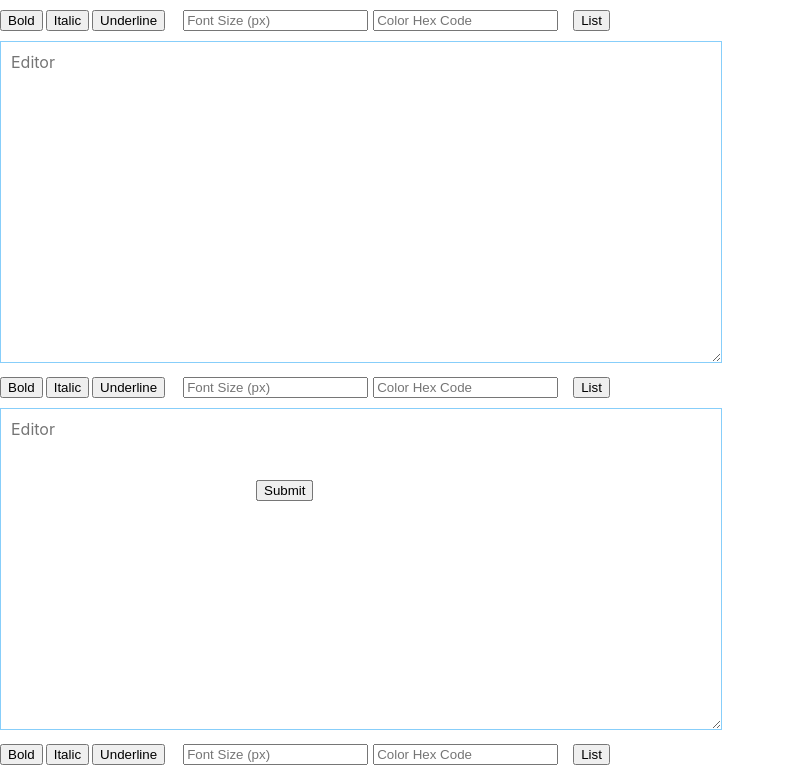
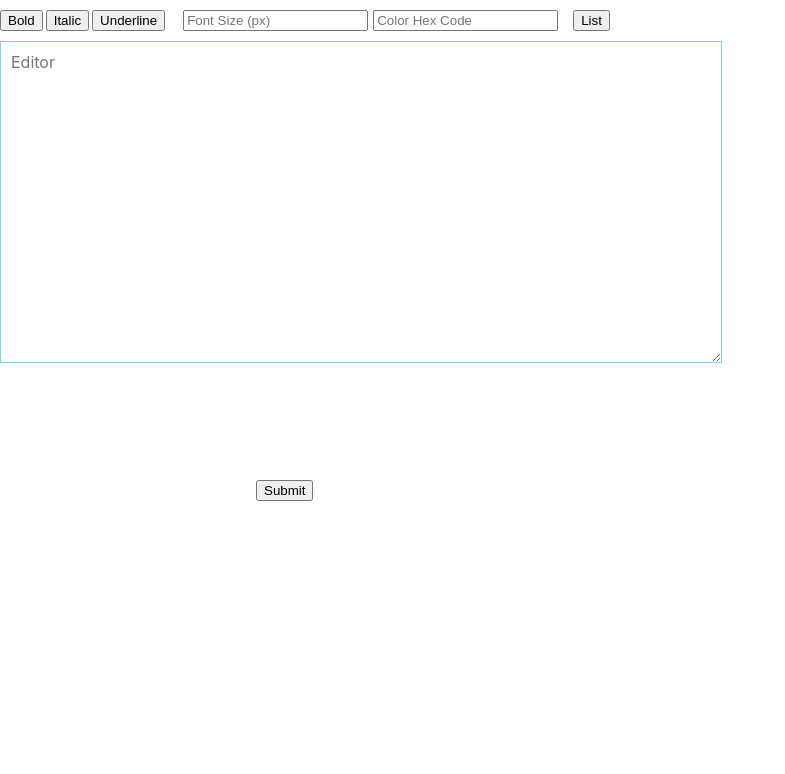
Before and after one commit to chaudharysajal/myrepo, a React (Create React App) app in the folder my-app/: page / in a window 1280 px wide. Shown: the top 774 px of the page, without its empty margins (0-785 px from the left). Built offline with nearby package versions, Linux system fonts and the light colour scheme.

Commit message:
Revert "newChanges"
This reverts commit bb0157a78093117105391d4b0a680b7e5bb859a5.

```diff
--- a/my-app/src/App.js
+++ b/my-app/src/App.js
@@ -6,10 +6,6 @@ function App() {
   return (
     <div className="App">
      <RichText/>
-     <RichText/>
-     <RichText/>
-     <RichText/>
-     <RichText/>
     </div>
   );
 }
```
